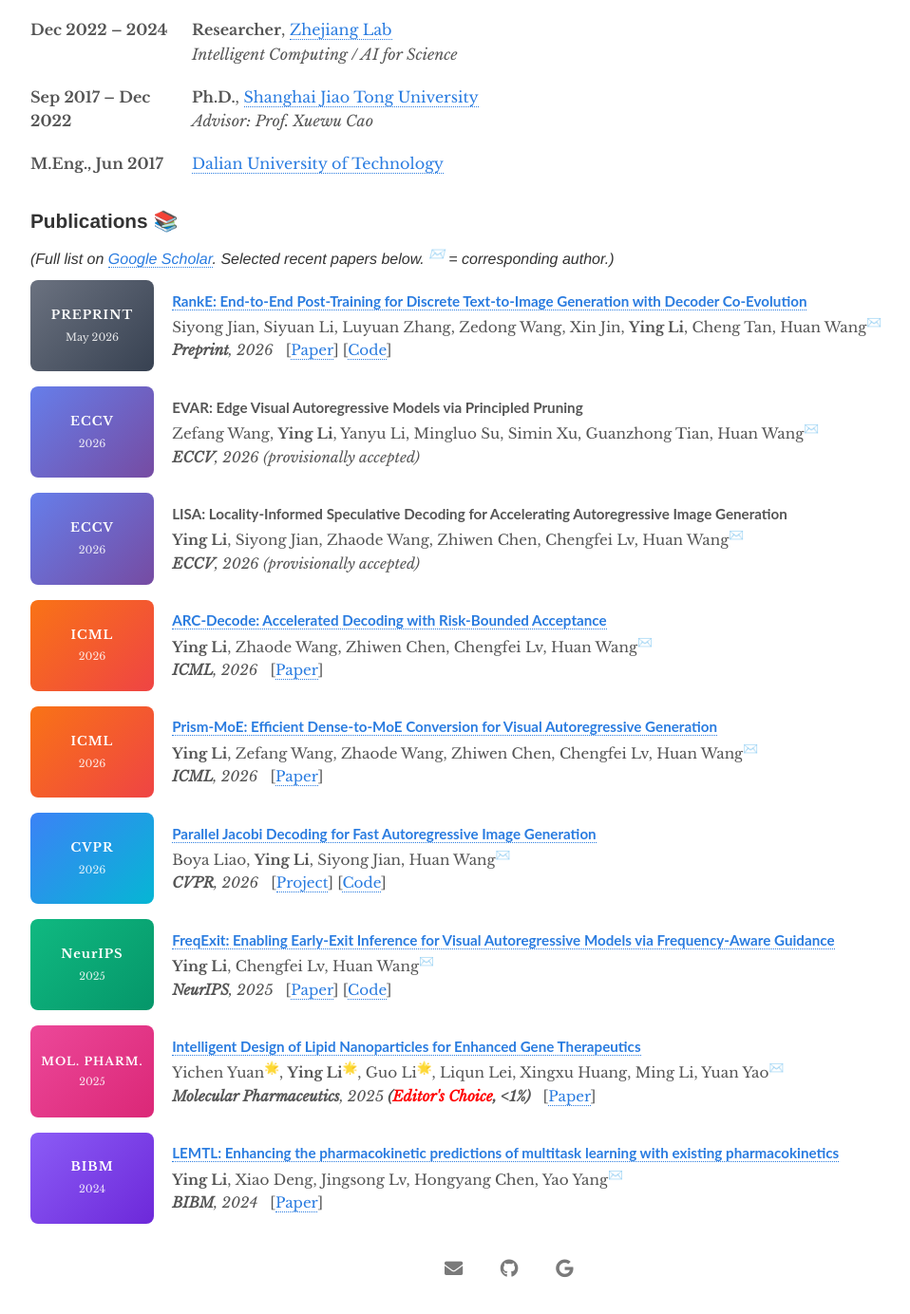
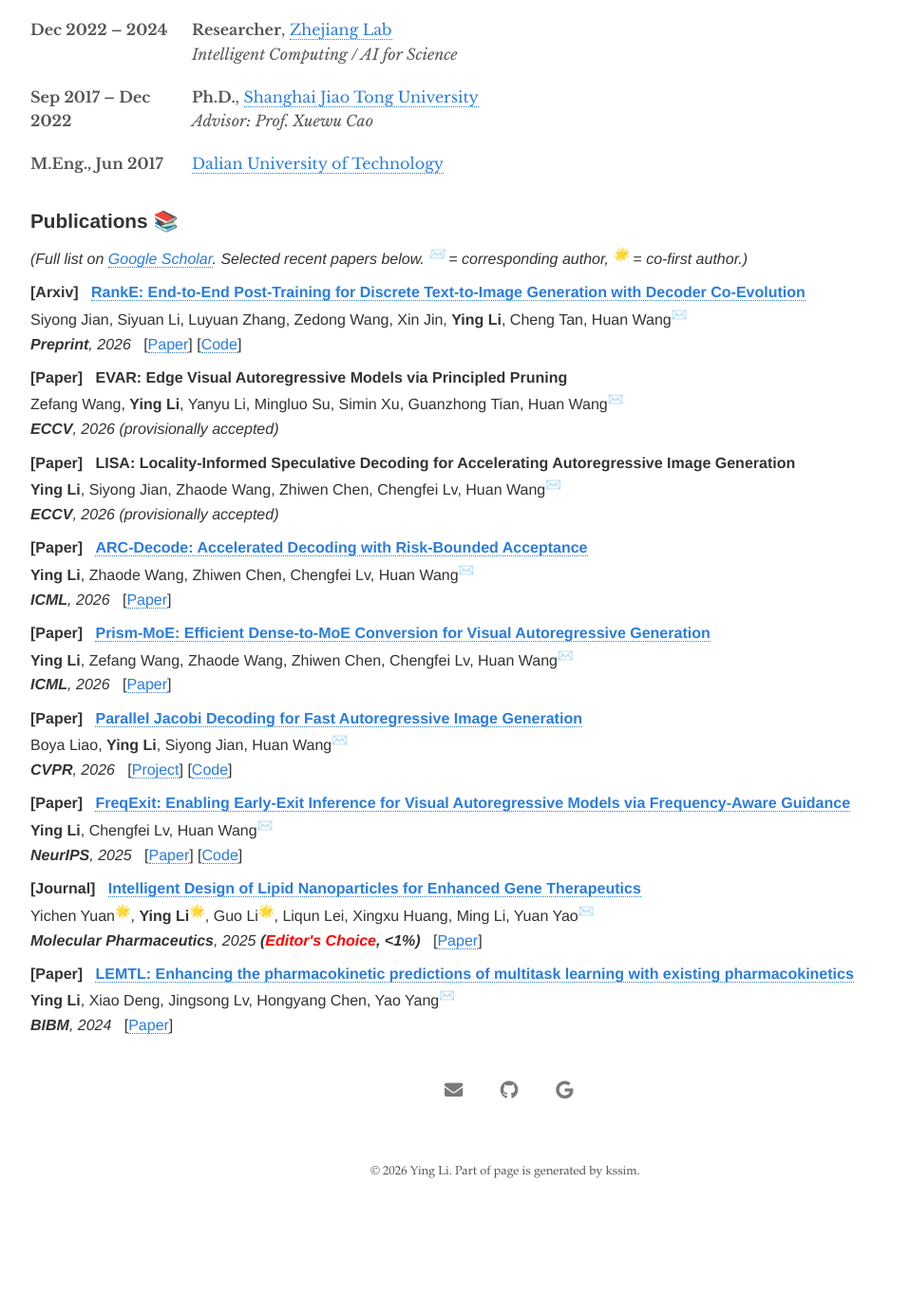
Before and after one commit to NeuraLiying/NeuraLiying.github.io, a Jekyll site: the page built from index.md, in a window 1280 px wide and 1400 px high, scrolled down 1435 px. Shown: the top 1384 px of the window at 95% size, without its empty margins (108-1066 px from the left). Built offline with Jekyll 4.4.1, drawn with Linux system fonts in a browser that asks for light colours; our own code applies the rules of GitHub Pages for plain Markdown files; after the commit the page ends 2713 px from its top, so only the background shows below that.

Commit message:
Replace colored venue badges with simple [Arxiv]/[Paper]/[Journal] text labels

```diff
--- a/index.md
+++ b/index.md
@@ -80,129 +80,75 @@ My work focuses on making large models **faster**, **lighter**, and **deployable
 
 ### Publications 📚 {#publications}
 
-*(Full list on [Google Scholar](https://scholar.google.com/citations?user=jIkHgFAAAAAJ). Selected recent papers below. <sup>✉️</sup> = corresponding author.)*
+*(Full list on [Google Scholar](https://scholar.google.com/citations?user=jIkHgFAAAAAJ). Selected recent papers below. <sup>✉️</sup> = corresponding author, <sup>🌟</sup> = co-first author.)*
 
-<table class="imgtable"><tr>
-  <td style="width:130px;vertical-align:middle;text-align:center;background:linear-gradient(135deg,#6b7280,#374151);border-radius:8px;padding:1.1rem 0.5rem;">
-    <div style="color:#ffffff;font-weight:700;font-size:13px;letter-spacing:1px;">PREPRINT</div>
-    <div style="color:rgba(255,255,255,0.85);font-size:11px;margin-top:4px;">May 2026</div>
-  </td>
-  <td style="padding:0.6rem 0.6rem 0.6rem 1.2rem;vertical-align:top;">
-    <font face="Lato"><b><a href="https://arxiv.org/pdf/2605.21195" target="_blank" style="color:#2a7ce0;text-decoration:none;">RankE: End-to-End Post-Training for Discrete Text-to-Image Generation with Decoder Co-Evolution</a></b></font><br>
-    Siyong Jian, Siyuan Li, Luyuan Zhang, Zedong Wang, Xin Jin, <b>Ying Li</b>, Cheng Tan, Huan Wang<sup>✉️</sup><br>
-    <span class="pub-info"><i><b>Preprint</b>, 2026</i> &nbsp;
-      [<a href="https://arxiv.org/pdf/2605.21195" target="_blank" style="color:#2a7ce0;text-decoration:none;">Paper</a>]
-      [<a href="https://github.com/syjmelody/RankE" target="_blank" style="color:#2a7ce0;text-decoration:none;">Code</a>]
-    </span>
-  </td>
-</tr></table>
+<p>
+  <b>[Arxiv]</b> &nbsp; <b><a href="https://arxiv.org/pdf/2605.21195" target="_blank" style="color:#2a7ce0;text-decoration:none;">RankE: End-to-End Post-Training for Discrete Text-to-Image Generation with Decoder Co-Evolution</a></b><br>
+  Siyong Jian, Siyuan Li, Luyuan Zhang, Zedong Wang, Xin Jin, <b>Ying Li</b>, Cheng Tan, Huan Wang<sup>✉️</sup><br>
+  <span class="pub-info"><i><b>Preprint</b>, 2026</i> &nbsp;
+    [<a href="https://arxiv.org/pdf/2605.21195" target="_blank" style="color:#2a7ce0;text-decoration:none;">Paper</a>]
+    [<a href="https://github.com/syjmelody/RankE" target="_blank" style="color:#2a7ce0;text-decoration:none;">Code</a>]
+  </span>
+</p>
 
-<table class="imgtable"><tr>
-  <td style="width:130px;vertical-align:middle;text-align:center;background:linear-gradient(135deg,#667eea,#764ba2);border-radius:8px;padding:1.1rem 0.5rem;">
-    <div style="color:#ffffff;font-weight:700;font-size:13px;letter-spacing:1px;">ECCV</div>
-    <div style="color:rgba(255,255,255,0.85);font-size:11px;margin-top:4px;">2026</div>
-  </td>
-  <td style="padding:0.6rem 0.6rem 0.6rem 1.2rem;vertical-align:top;">
-    <font face="Lato"><b>EVAR: Edge Visual Autoregressive Models via Principled Pruning</b></font><br>
-    Zefang Wang, <b>Ying Li</b>, Yanyu Li, Mingluo Su, Simin Xu, Guanzhong Tian, Huan Wang<sup>✉️</sup><br>
-    <span class="pub-info"><i><b>ECCV</b>, 2026</i> <i>(provisionally accepted)</i></span>
-  </td>
-</tr></table>
+<p>
+  <b>[Paper]</b> &nbsp; <b>EVAR: Edge Visual Autoregressive Models via Principled Pruning</b><br>
+  Zefang Wang, <b>Ying Li</b>, Yanyu Li, Mingluo Su, Simin Xu, Guanzhong Tian, Huan Wang<sup>✉️</sup><br>
+  <span class="pub-info"><i><b>ECCV</b>, 2026</i> <i>(provisionally accepted)</i></span>
+</p>
 
-<table class="imgtable"><tr>
-  <td style="width:130px;vertical-align:middle;text-align:center;background:linear-gradient(135deg,#667eea,#764ba2);border-radius:8px;padding:1.1rem 0.5rem;">
-    <div style="color:#ffffff;font-weight:700;font-size:13px;letter-spacing:1px;">ECCV</div>
-    <div style="color:rgba(255,255,255,0.85);font-size:11px;margin-top:4px;">2026</div>
-  </td>
-  <td style="padding:0.6rem 0.6rem 0.6rem 1.2rem;vertical-align:top;">
-    <font face="Lato"><b>LISA: Locality-Informed Speculative Decoding for Accelerating Autoregressive Image Generation</b></font><br>
-    <b>Ying Li</b>, Siyong Jian, Zhaode Wang, Zhiwen Chen, Chengfei Lv, Huan Wang<sup>✉️</sup><br>
-    <span class="pub-info"><i><b>ECCV</b>, 2026</i> <i>(provisionally accepted)</i></span>
-  </td>
-</tr></table>
+<p>
+  <b>[Paper]</b> &nbsp; <b>LISA: Locality-Informed Speculative Decoding for Accelerating Autoregressive Image Generation</b><br>
+  <b>Ying Li</b>, Siyong Jian, Zhaode Wang, Zhiwen Chen, Chengfei Lv, Huan Wang<sup>✉️</sup><br>
+  <span class="pub-info"><i><b>ECCV</b>, 2026</i> <i>(provisionally accepted)</i></span>
+</p>
 
-<table class="imgtable"><tr>
-  <td style="width:130px;vertical-align:middle;text-align:center;background:linear-gradient(135deg,#f97316,#ef4444);border-radius:8px;padding:1.1rem 0.5rem;">
-    <div style="color:#ffffff;font-weight:700;font-size:13px;letter-spacing:1px;">ICML</div>
-    <div style="color:rgba(255,255,255,0.85);font-size:11px;margin-top:4px;">2026</div>
-  </td>
-  <td style="padding:0.6rem 0.6rem 0.6rem 1.2rem;vertical-align:top;">
-    <font face="Lato"><b><a href="https://icml.cc/virtual/2026/poster/66788" target="_blank" style="color:#2a7ce0;text-decoration:none;">ARC-Decode: Accelerated Decoding with Risk-Bounded Acceptance</a></b></font><br>
-    <b>Ying Li</b>, Zhaode Wang, Zhiwen Chen, Chengfei Lv, Huan Wang<sup>✉️</sup><br>
-    <span class="pub-info"><i><b>ICML</b>, 2026</i> &nbsp;
-      [<a href="https://icml.cc/virtual/2026/poster/66788" target="_blank" style="color:#2a7ce0;text-decoration:none;">Paper</a>]
-    </span>
-  </td>
-</tr></table>
+<p>
+  <b>[Paper]</b> &nbsp; <b><a href="https://icml.cc/virtual/2026/poster/66788" target="_blank" style="color:#2a7ce0;text-decoration:none;">ARC-Decode: Accelerated Decoding with Risk-Bounded Acceptance</a></b><br>
+  <b>Ying Li</b>, Zhaode Wang, Zhiwen Chen, Chengfei Lv, Huan Wang<sup>✉️</sup><br>
+  <span class="pub-info"><i><b>ICML</b>, 2026</i> &nbsp;
+    [<a href="https://icml.cc/virtual/2026/poster/66788" target="_blank" style="color:#2a7ce0;text-decoration:none;">Paper</a>]
+  </span>
+</p>
 
-<table class="imgtable"><tr>
-  <td style="width:130px;vertical-align:middle;text-align:center;background:linear-gradient(135deg,#f97316,#ef4444);border-radius:8px;padding:1.1rem 0.5rem;">
-    <div style="color:#ffffff;font-weight:700;font-size:13px;letter-spacing:1px;">ICML</div>
-    <div style="color:rgba(255,255,255,0.85);font-size:11px;margin-top:4px;">2026</div>
-  </td>
-  <td style="padding:0.6rem 0.6rem 0.6rem 1.2rem;vertical-align:top;">
-    <font face="Lato"><b><a href="https://icml.cc/virtual/2026/poster/65615" target="_blank" style="color:#2a7ce0;text-decoration:none;">Prism-MoE: Efficient Dense-to-MoE Conversion for Visual Autoregressive Generation</a></b></font><br>
-    <b>Ying Li</b>, Zefang Wang, Zhaode Wang, Zhiwen Chen, Chengfei Lv, Huan Wang<sup>✉️</sup><br>
-    <span class="pub-info"><i><b>ICML</b>, 2026</i> &nbsp;
-      [<a href="https://icml.cc/virtual/2026/poster/65615" target="_blank" style="color:#2a7ce0;text-decoration:none;">Paper</a>]
-    </span>
-  </td>
-</tr></table>
+<p>
+  <b>[Paper]</b> &nbsp; <b><a href="https://icml.cc/virtual/2026/poster/65615" target="_blank" style="color:#2a7ce0;text-decoration:none;">Prism-MoE: Efficient Dense-to-MoE Conversion for Visual Autoregressive Generation</a></b><br>
+  <b>Ying Li</b>, Zefang Wang, Zhaode Wang, Zhiwen Chen, Chengfei Lv, Huan Wang<sup>✉️</sup><br>
+  <span class="pub-info"><i><b>ICML</b>, 2026</i> &nbsp;
+    [<a href="https://icml.cc/virtual/2026/poster/65615" target="_blank" style="color:#2a7ce0;text-decoration:none;">Paper</a>]
+  </span>
+</p>
 
-<table class="imgtable"><tr>
-  <td style="width:130px;vertical-align:middle;text-align:center;background:linear-gradient(135deg,#3b82f6,#06b6d4);border-radius:8px;padding:1.1rem 0.5rem;">
-    <div style="color:#ffffff;font-weight:700;font-size:13px;letter-spacing:1px;">CVPR</div>
-    <div style="color:rgba(255,255,255,0.85);font-size:11px;margin-top:4px;">2026</div>
-  </td>
-  <td style="padding:0.6rem 0.6rem 0.6rem 1.2rem;vertical-align:top;">
-    <font face="Lato"><b><a href="https://boyaliao.github.io/PJD/" target="_blank" style="color:#2a7ce0;text-decoration:none;">Parallel Jacobi Decoding for Fast Autoregressive Image Generation</a></b></font><br>
-    Boya Liao, <b>Ying Li</b>, Siyong Jian, Huan Wang<sup>✉️</sup><br>
-    <span class="pub-info"><i><b>CVPR</b>, 2026</i> &nbsp;
-      [<a href="https://boyaliao.github.io/PJD/" target="_blank" style="color:#2a7ce0;text-decoration:none;">Project</a>]
-      [<a href="https://github.com/boyaliao/PJD" target="_blank" style="color:#2a7ce0;text-decoration:none;">Code</a>]
-    </span>
-  </td>
-</tr></table>
+<p>
+  <b>[Paper]</b> &nbsp; <b><a href="https://boyaliao.github.io/PJD/" target="_blank" style="color:#2a7ce0;text-decoration:none;">Parallel Jacobi Decoding for Fast Autoregressive Image Generation</a></b><br>
+  Boya Liao, <b>Ying Li</b>, Siyong Jian, Huan Wang<sup>✉️</sup><br>
+  <span class="pub-info"><i><b>CVPR</b>, 2026</i> &nbsp;
+    [<a href="https://boyaliao.github.io/PJD/" target="_blank" style="color:#2a7ce0;text-decoration:none;">Project</a>]
+    [<a href="https://github.com/boyaliao/PJD" target="_blank" style="color:#2a7ce0;text-decoration:none;">Code</a>]
+  </span>
+</p>
 
-<table class="imgtable"><tr>
-  <td style="width:130px;vertical-align:middle;text-align:center;background:linear-gradient(135deg,#10b981,#059669);border-radius:8px;padding:1.1rem 0.5rem;">
-    <div style="color:#ffffff;font-weight:700;font-size:13px;letter-spacing:1px;">NeurIPS</div>
-    <div style="color:rgba(255,255,255,0.85);font-size:11px;margin-top:4px;">2025</div>
-  </td>
-  <td style="padding:0.6rem 0.6rem 0.6rem 1.2rem;vertical-align:top;">
-    <font face="Lato"><b><a href="https://proceedings.neurips.cc/paper_files/paper/2025/file/95cb60b65d9f2c0cd78b567ffebde9e6-Paper-Conference.pdf" target="_blank" style="color:#2a7ce0;text-decoration:none;">FreqExit: Enabling Early-Exit Inference for Visual Autoregressive Models via Frequency-Aware Guidance</a></b></font><br>
-    <b>Ying Li</b>, Chengfei Lv, Huan Wang<sup>✉️</sup><br>
-    <span class="pub-info"><i><b>NeurIPS</b>, 2025</i> &nbsp;
-      [<a href="https://proceedings.neurips.cc/paper_files/paper/2025/file/95cb60b65d9f2c0cd78b567ffebde9e6-Paper-Conference.pdf" target="_blank" style="color:#2a7ce0;text-decoration:none;">Paper</a>]
-      [<a href="https://github.com/NeuraLiying/FreqExit" target="_blank" style="color:#2a7ce0;text-decoration:none;">Code</a>]
-    </span>
-  </td>
-</tr></table>
+<p>
+  <b>[Paper]</b> &nbsp; <b><a href="https://proceedings.neurips.cc/paper_files/paper/2025/file/95cb60b65d9f2c0cd78b567ffebde9e6-Paper-Conference.pdf" target="_blank" style="color:#2a7ce0;text-decoration:none;">FreqExit: Enabling Early-Exit Inference for Visual Autoregressive Models via Frequency-Aware Guidance</a></b><br>
+  <b>Ying Li</b>, Chengfei Lv, Huan Wang<sup>✉️</sup><br>
+  <span class="pub-info"><i><b>NeurIPS</b>, 2025</i> &nbsp;
+    [<a href="https://proceedings.neurips.cc/paper_files/paper/2025/file/95cb60b65d9f2c0cd78b567ffebde9e6-Paper-Conference.pdf" target="_blank" style="color:#2a7ce0;text-decoration:none;">Paper</a>]
+    [<a href="https://github.com/NeuraLiying/FreqExit" target="_blank" style="color:#2a7ce0;text-decoration:none;">Code</a>]
+  </span>
+</p>
 
-<table class="imgtable"><tr>
-  <td style="width:130px;vertical-align:middle;text-align:center;background:linear-gradient(135deg,#ec4899,#db2777);border-radius:8px;padding:1.1rem 0.5rem;">
-    <div style="color:#ffffff;font-weight:700;font-size:12px;letter-spacing:1px;">MOL. PHARM.</div>
-    <div style="color:rgba(255,255,255,0.85);font-size:11px;margin-top:4px;">2025</div>
-  </td>
-  <td style="padding:0.6rem 0.6rem 0.6rem 1.2rem;vertical-align:top;">
-    <font face="Lato"><b><a href="http://kinampark.com/T-Polymers/files/All%20References/Yuan%202025%2C%20Intelligent%20design%20of%20lipid%20nanoparticles%20for%20enhanced%20gene%20therapeutics.pdf" target="_blank" style="color:#2a7ce0;text-decoration:none;">Intelligent Design of Lipid Nanoparticles for Enhanced Gene Therapeutics</a></b></font><br>
-    Yichen Yuan<sup>🌟</sup>, <b>Ying Li</b><sup>🌟</sup>, Guo Li<sup>🌟</sup>, Liqun Lei, Xingxu Huang, Ming Li, Yuan Yao<sup>✉️</sup><br>
-    <span class="pub-info"><i><b>Molecular Pharmaceutics</b>, 2025 <b>(<font color="#FF0000">Editor's Choice</font>, &lt;1%)</b></i> &nbsp;
-      [<a href="http://kinampark.com/T-Polymers/files/All%20References/Yuan%202025%2C%20Intelligent%20design%20of%20lipid%20nanoparticles%20for%20enhanced%20gene%20therapeutics.pdf" target="_blank" style="color:#2a7ce0;text-decoration:none;">Paper</a>]
-    </span>
-  </td>
-</tr></table>
+<p>
+  <b>[Journal]</b> &nbsp; <b><a href="http://kinampark.com/T-Polymers/files/All%20References/Yuan%202025%2C%20Intelligent%20design%20of%20lipid%20nanoparticles%20for%20enhanced%20gene%20therapeutics.pdf" target="_blank" style="color:#2a7ce0;text-decoration:none;">Intelligent Design of Lipid Nanoparticles for Enhanced Gene Therapeutics</a></b><br>
+  Yichen Yuan<sup>🌟</sup>, <b>Ying Li</b><sup>🌟</sup>, Guo Li<sup>🌟</sup>, Liqun Lei, Xingxu Huang, Ming Li, Yuan Yao<sup>✉️</sup><br>
+  <span class="pub-info"><i><b>Molecular Pharmaceutics</b>, 2025 <b>(<font color="#FF0000">Editor's Choice</font>, &lt;1%)</b></i> &nbsp;
+    [<a href="http://kinampark.com/T-Polymers/files/All%20References/Yuan%202025%2C%20Intelligent%20design%20of%20lipid%20nanoparticles%20for%20enhanced%20gene%20therapeutics.pdf" target="_blank" style="color:#2a7ce0;text-decoration:none;">Paper</a>]
+  </span>
+</p>
 
-<table class="imgtable"><tr>
-  <td style="width:130px;vertical-align:middle;text-align:center;background:linear-gradient(135deg,#8b5cf6,#6d28d9);border-radius:8px;padding:1.1rem 0.5rem;">
-    <div style="color:#ffffff;font-weight:700;font-size:13px;letter-spacing:1px;">BIBM</div>
-    <div style="color:rgba(255,255,255,0.85);font-size:11px;margin-top:4px;">2024</div>
-  </td>
-  <td style="padding:0.6rem 0.6rem 0.6rem 1.2rem;vertical-align:top;">
-    <font face="Lato"><b><a href="https://ieeexplore.ieee.org/abstract/document/10822596" target="_blank" style="color:#2a7ce0;text-decoration:none;">LEMTL: Enhancing the pharmacokinetic predictions of multitask learning with existing pharmacokinetics</a></b></font><br>
-    <b>Ying Li</b>, Xiao Deng, Jingsong Lv, Hongyang Chen, Yao Yang<sup>✉️</sup><br>
-    <span class="pub-info"><i><b>BIBM</b>, 2024</i> &nbsp;
-      [<a href="https://ieeexplore.ieee.org/abstract/document/10822596" target="_blank" style="color:#2a7ce0;text-decoration:none;">Paper</a>]
-    </span>
-  </td>
-</tr></table>
+<p>
+  <b>[Paper]</b> &nbsp; <b><a href="https://ieeexplore.ieee.org/abstract/document/10822596" target="_blank" style="color:#2a7ce0;text-decoration:none;">LEMTL: Enhancing the pharmacokinetic predictions of multitask learning with existing pharmacokinetics</a></b><br>
+  <b>Ying Li</b>, Xiao Deng, Jingsong Lv, Hongyang Chen, Yao Yang<sup>✉️</sup><br>
+  <span class="pub-info"><i><b>BIBM</b>, 2024</i> &nbsp;
+    [<a href="https://ieeexplore.ieee.org/abstract/document/10822596" target="_blank" style="color:#2a7ce0;text-decoration:none;">Paper</a>]
+  </span>
+</p>
```
